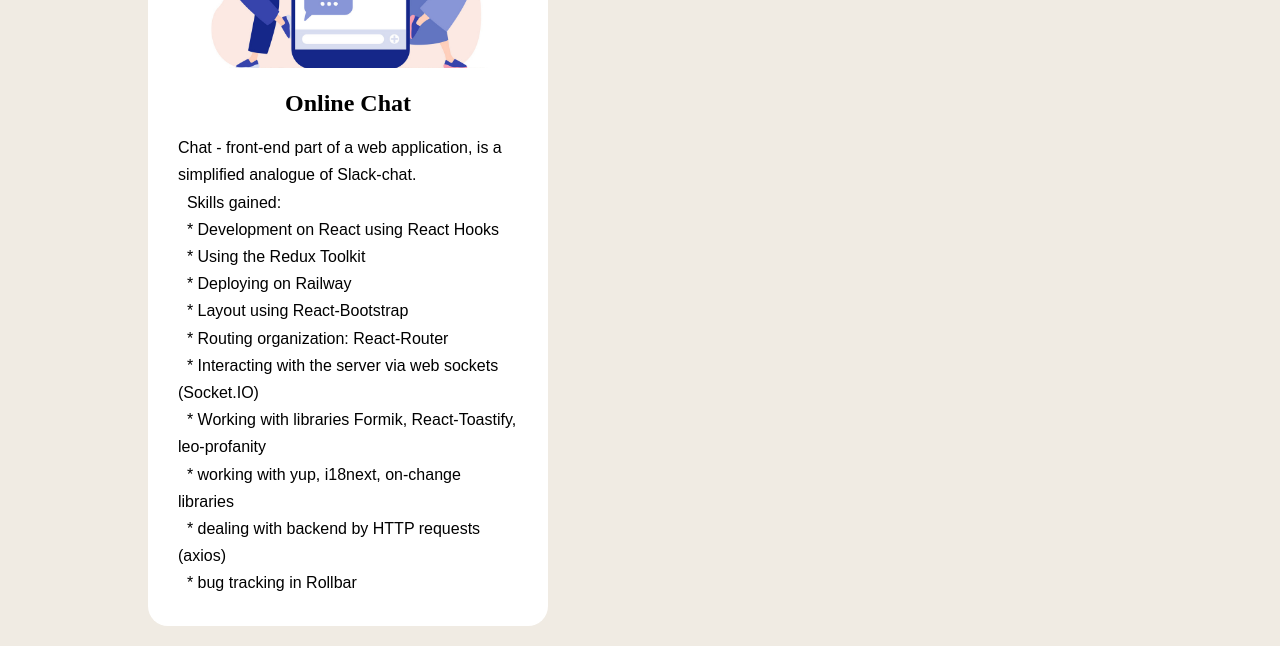
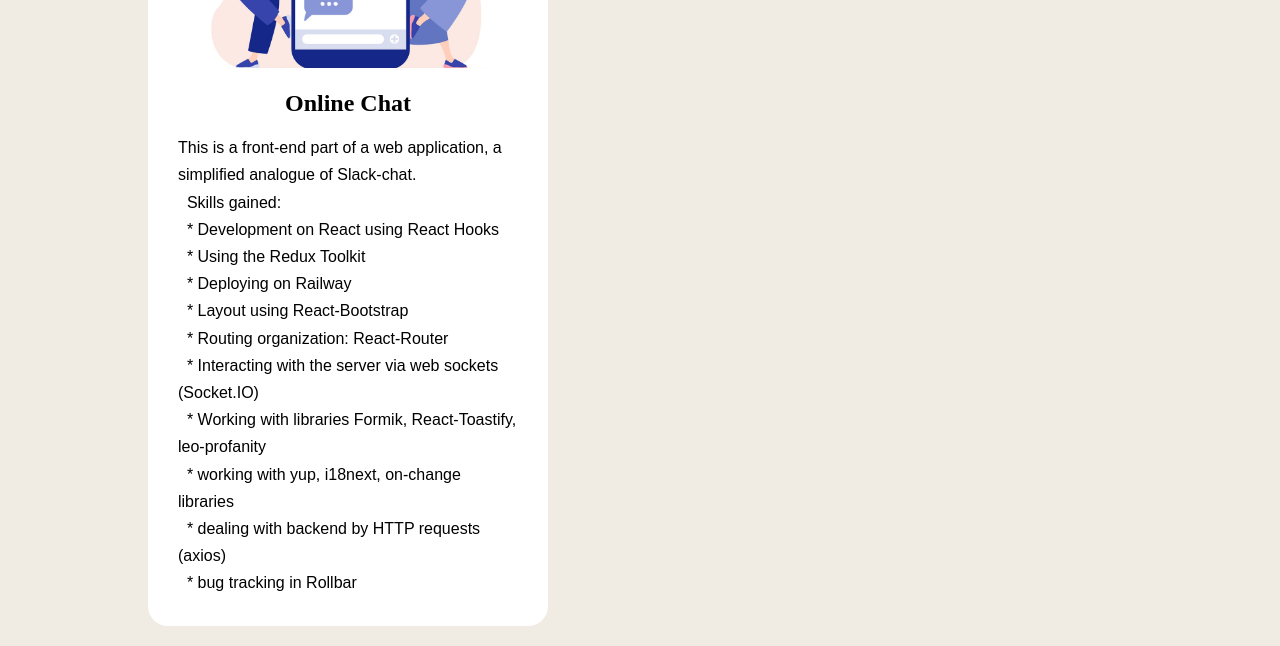
Before and after one commit to viskuzi/portfolio, a React (Create React App) app: page / in a window 1280 px wide. Shown: the part 4200-4846 px from the top of the page. Built offline with nearby package versions, Linux system fonts and the light colour scheme.

Commit message:
fixing bug

```diff
--- a/src/projects/Projects.js
+++ b/src/projects/Projects.js
@@ -35,7 +35,7 @@ function Projects() {
   * code quality control in Codeclimate
   * working with fs, path modules
   * unit testing in Jest`;
-  const thirdDescription = `Chat - front-end part of a web application, is a simplified analogue of Slack-chat.
+  const thirdDescription = `This is a front-end part of a web application, a simplified analogue of Slack-chat.
   Skills gained:
   * Development on React using React Hooks
   * Using the Redux Toolkit
@@ -49,7 +49,7 @@ function Projects() {
   * bug tracking in Rollbar`;
 
   return (
-    <div id="projects"className={style.projectsBlock}>
+    <div id="projects" className={style.projectsBlock}>
       <div className={style.projectsContainer}>
       <Title title={'Projects'}/>
       <Slide>
```
Also changed, not shown: 1 other file (tests, documents, lock files or other folders).
